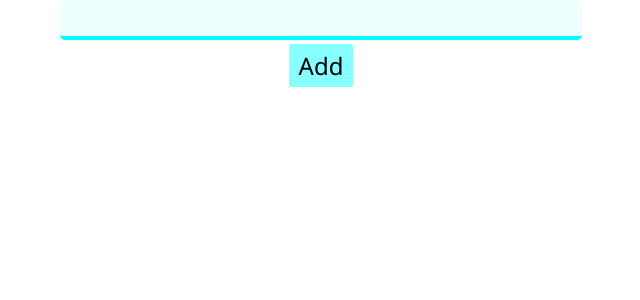
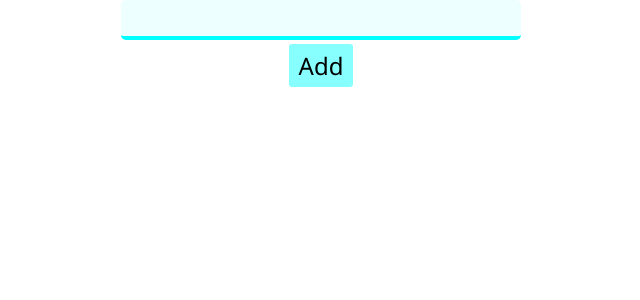
Before and after one commit to MannyB790/react-todo, a React (Create React App) app: page / in a window 1280 px wide. Shown: the top 300 px of the page, without its empty margins (319-959 px from the left). Built offline with nearby package versions, Linux system fonts and the light colour scheme; the HTML template or start-up script is replaced by a standard one.

Commit message:
fixed input field strech bug

```diff
--- a/src/components/UI/Todos/TodoInput.module.css
+++ b/src/components/UI/Todos/TodoInput.module.css
@@ -1,14 +1,17 @@
 .Input {
     display: flex;
     flex-direction: column;
+    justify-content: center;
     align-items: center;
     width: 100%;
 }
 
 .Input input {
-    min-width: 25rem;
+    width: 90%;
+    max-width: 25rem;
     height: 2.5rem;
     font-size: 36px;
+    text-align: center;
     border: none;
     border-radius: 0.3rem;
     border-bottom: 0.3rem solid cyan;
```
